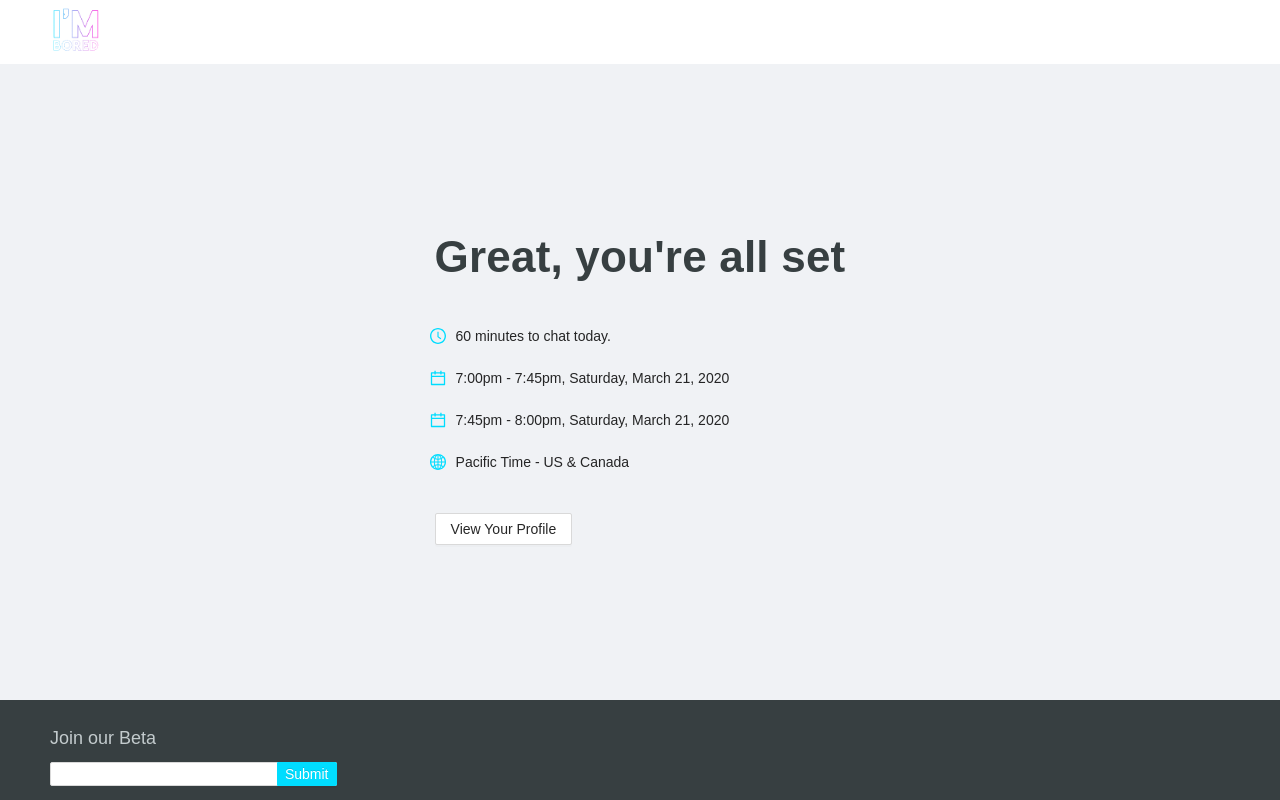
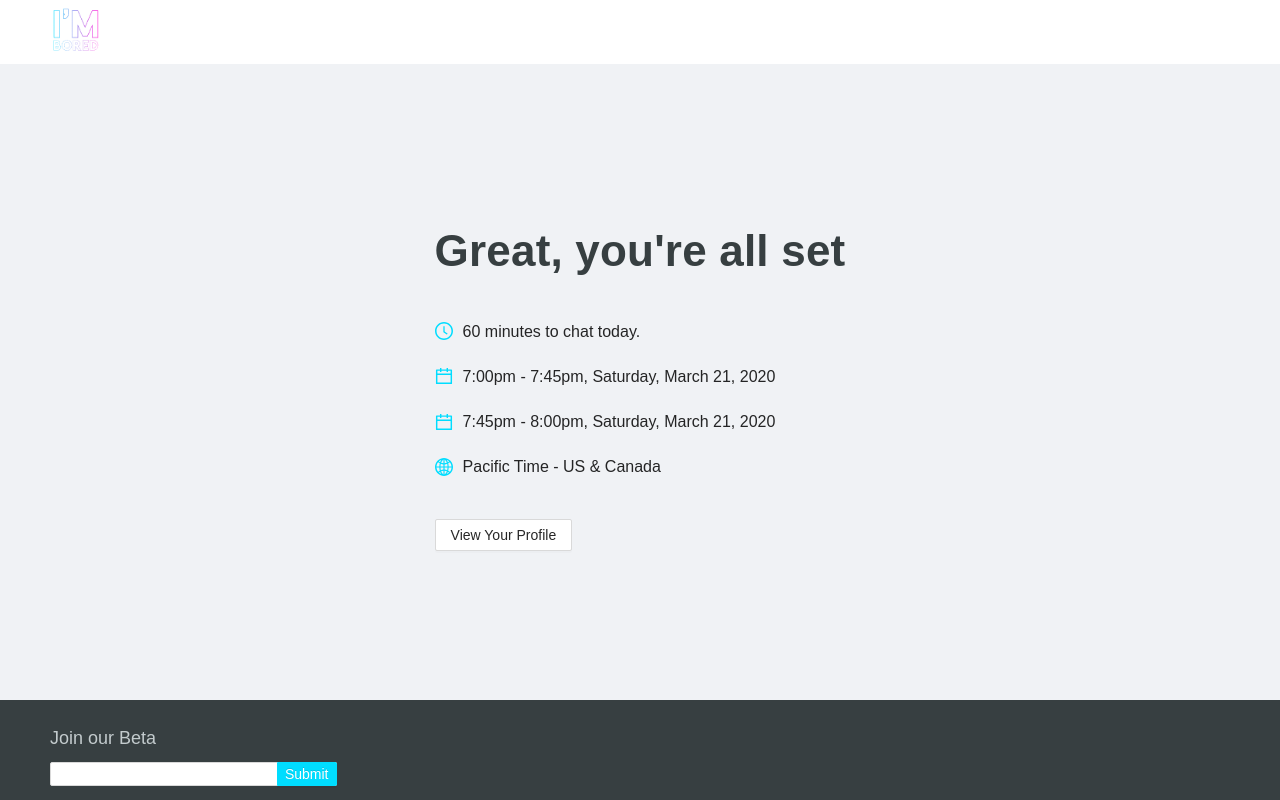
Before and after one commit to alicema15/im-bored-frontend, a React (Create React App) app: page /youre-set in a window 1280 px wide. Built offline with nearby package versions, Linux system fonts and the light colour scheme; a web font is replaced by a local one.

Commit message:
more styling

```diff
--- a/src/App.js
+++ b/src/App.js
@@ -11,6 +11,8 @@ import ProfilePage from './ProfilePage';
 import CalendarPage from './CalendarPage';
 import TimesPage from './TimesPage';
 import GetStartedPage from './GetStartedPage';
+
+import axios from 'axios';
 
 import './App.css';
 const { Header, Footer } = Layout;
@@ -36,7 +38,7 @@ function App() {
         <div className="row">
           <div className="col col-md-6">
             <div style={{color: '#C3CBCD', fontSize: '18px', marginBottom: '10px', alignSelf: 'start'}}>Join our Beta</div>
-            <Search enterButton="Submit" size="small" type="secondary" style={{width: '50%'}}/>
+            <Search enterButton="Submit" size="small" type="secondary" style={{width: '50%'}} />
           </div>
           <div className="col col-md-6">
           </div>
--- a/src/TimesPage/index.css
+++ b/src/TimesPage/index.css
@@ -1,6 +1,9 @@
 .times-container {
   margin-top: 30px;
+  margin-left: 5px;
+  font-size: 16px;
 }
+
 .list-item {
   display: flex;
   flex-direction: row;
@@ -10,7 +13,7 @@
 }
 
 .icon {
-  font-size: 16px;
+  font-size: 18px;
   color: #00DDFF;
   margin-right: 10px;
 }
```
